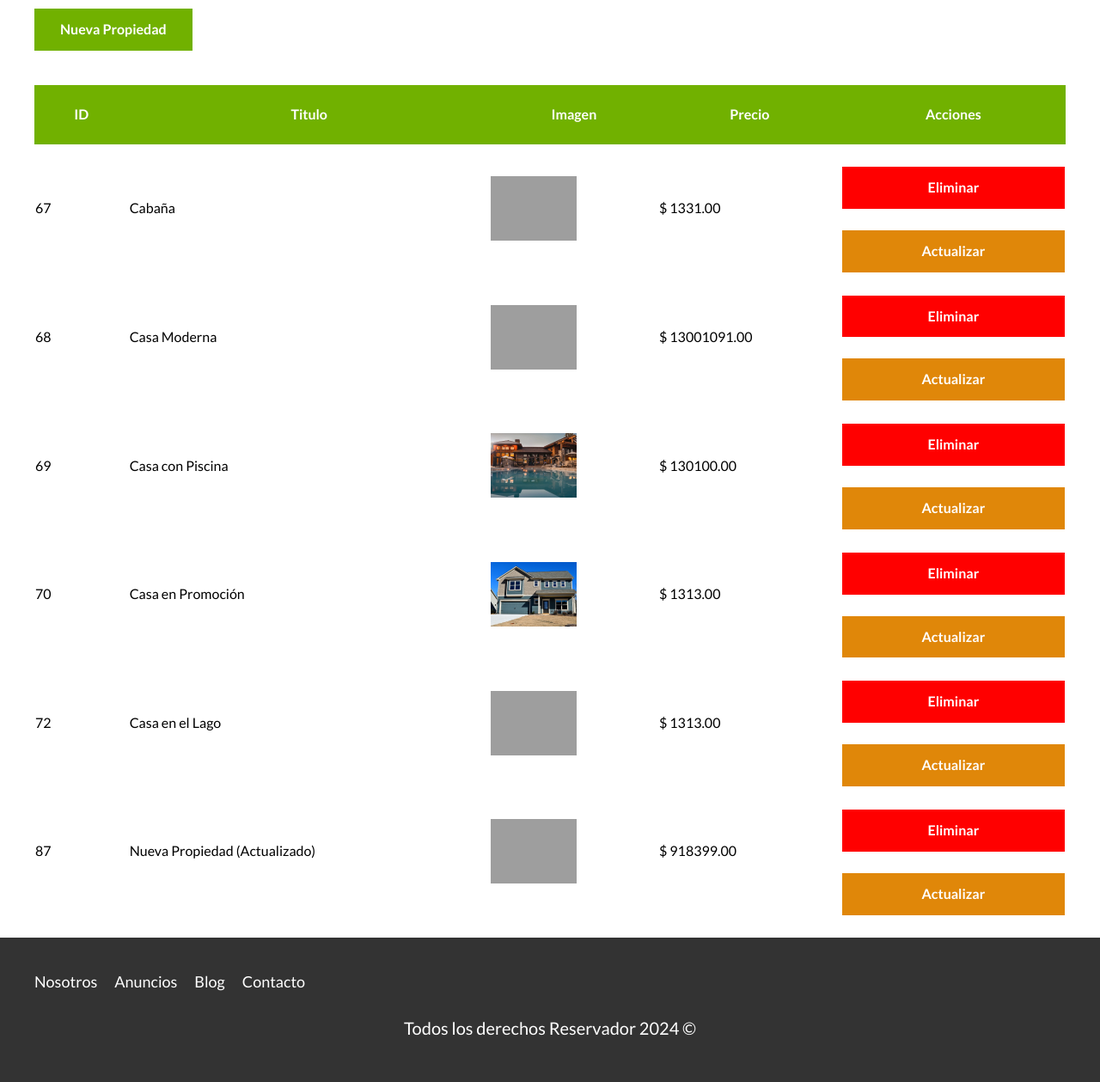
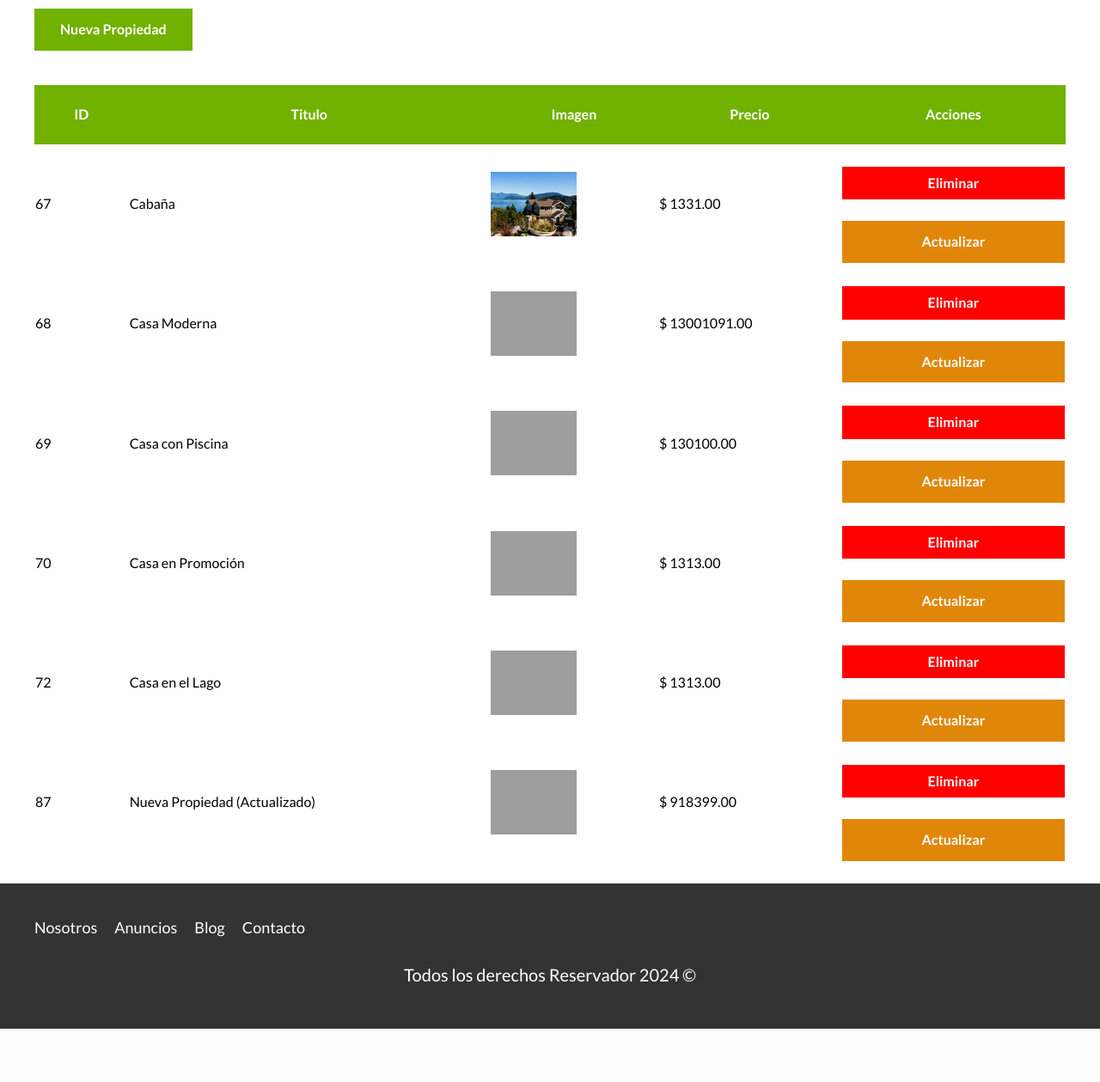
Before and after one commit to Miunich/CSS-Html5-Study, a PHP site: page /admin in a window 1280 px wide. Shown: the part 263-1522 px from the top of the page at 86% size. After the commit the page ends 1460 px from the top, so only its background shows below. Run offline with PHP 8.4, Linux system fonts and the light colour scheme; data comes from the database, SQL or seed files in the repository; grey boxes are pictures that could not be loaded.

Commit message:
Borrar datos de la base de datos y las imágenes

```diff
--- a/bienesraices_inicio/admin/index.php
+++ b/bienesraices_inicio/admin/index.php
@@ -16,21 +16,84 @@ $resultadoConsulta = mysqli_query($db, $query);
 $resultado = $_GET['resultado'] ?? null;
 
 
+
 //incluye un template
 require '../includes/funciones.php';
 include '../includes/templates/header.php';
+
+// if($_SERVER['REQUEST_METHOD'] === 'POST'){
+//     $id = $_POST['id'];
+//     $id = filter_var($id, FILTER_VALIDATE_INT);
+
+//     if($id){
+//         $query = "DELETE FROM propiedades WHERE id = $id";
+
+//         $resultadoConsulta = mysqli_query($db, $query);
+
+//         if($resultado){
+//             header('Location: /admin');
+//         }
+//     }
+// }
+
+if ($_SERVER['REQUEST_METHOD'] === 'POST') {
+    $id = $_POST['id'] ?? null;
+
+    if ($id) {
+        $id = filter_var($id, FILTER_VALIDATE_INT);
+
+        if ($id) {
+            // Obtener la propiedad antes de eliminar
+            $querySelect = "SELECT imagen FROM propiedades WHERE id = $id";
+            $resultadoSelect = mysqli_query($db, $querySelect);
+
+            if ($resultadoSelect && $propiedad = mysqli_fetch_assoc($resultadoSelect)) {
+                $imagen = $propiedad['imagen'];
+                if ($imagen && file_exists("../imagenes/" . $imagen)) {
+                    unlink("../imagenes/" . $imagen);
+                }
+
+                // Eliminar la propiedad
+                $queryDelete = "DELETE FROM propiedades WHERE id = $id";
+                $resultadoConsulta = mysqli_query($db, $queryDelete);
+
+                if ($resultadoConsulta) {
+                    header('Location: /admin');
+                    exit;
+                } else {
+                    echo "Error al eliminar la propiedad: " . mysqli_error($db);
+                }
+            } else {
+                echo "No se encontró la propiedad.";
+            }
+        } else {
+            echo "ID no válido.";
+        }
+    } else {
+        echo "No se recibió el ID.";
+    }
+}
+
+$query = "SELECT * FROM propiedades";
+$resultadoConsulta = mysqli_query($db, $query);
+
+if (!$resultadoConsulta) {
+    die("Error al realizar la consulta: " . mysqli_error($db));
+}
+
+
 ?>
 
 
 <main class="contenedor seccion">
     <h1>Administrador de Bienes Raíces</h1>
-    <?php if($resultado == '1'): ?>
+    <?php if ($resultado == '1'): ?>
         <p class="alerta exito">Anuncio creado correctamente</p>
-    <?php elseif($resultado == '2'): ?>
+    <?php elseif ($resultado == '2'): ?>
         <p class="alerta exito">Anuncio actualizado correctamente</p>
     <?php endif ?>
 
-    <a href="/admin/propiedades/crear.php" class="boton boton-verde" > Nueva Propiedad</a>
+    <a href="/admin/propiedades/crear.php" class="boton boton-verde"> Nueva Propiedad</a>
 
     <table class="propiedades">
         <thead>
@@ -44,14 +107,17 @@ include '../includes/templates/header.php';
         </thead>
 
         <tbody><!--Mostrar los resultados-->
-            <?php while($propiedad = mysqli_fetch_assoc($resultadoConsulta)): ?>
+            <?php while ($propiedad = mysqli_fetch_assoc($resultadoConsulta)): ?>
                 <tr>
                     <td><?php echo $propiedad['id']; ?></td>
                     <td><?php echo $propiedad['titulo']; ?></td>
                     <td> <img src="/imagenes/<?php echo $propiedad['imagen']; ?>" alt="" class="imagen-tabla"></td>
                     <td>$ <?php echo $propiedad['precio']; ?></td>
                     <td>
-                    <a href="#" class="boton-rojo-block">Eliminar</a>
+                        <form action="" method="POST" class="w-100">
+                            <input type="hidden" name="id" value="<?= $propiedad['id']; ?>">
+                            <input type="submit" class="boton-rojo-block" value="Eliminar">
+                        </form>
                         <a href="propiedades/actualizar.php?id=<?php echo $propiedad['id']; ?>" class="boton-amarillo-block">Actualizar</a>
                     </td>
                 </tr>
--- a/bienesraices_inicio/build/css/app.css
+++ b/bienesraices_inicio/build/css/app.css
@@ -375,6 +375,10 @@ h4 {
   text-align: right;
 }
 
+.w-100 {
+  width: 100%;
+}
+
 .boton-amarillo {
   background-color: #E08709;
   color: #FFFFFF;
@@ -437,6 +441,7 @@ h4 {
   display: block;
   border: none;
   background-color: #FF0000;
+  width: 100%;
 }
 .boton-rojo-block:hover {
   background-color: #cc0000;
--- a/bienesraices_inicio/src/scss/base/_botones.scss
+++ b/bienesraices_inicio/src/scss/base/_botones.scss
@@ -15,4 +15,5 @@
 .boton-rojo-block{
     @include boton($rojo,block);
     background-color: $rojo;
+    width: 100%;
 }
--- a/bienesraices_inicio/src/scss/base/_utilidades.scss
+++ b/bienesraices_inicio/src/scss/base/_utilidades.scss
@@ -9,3 +9,7 @@
 .alinear-derecha {
     text-align: right;
 }
+
+.w-100{
+    width: 100%;
+}
```
Also changed, not shown: bienesraices_inicio/imagenes/anuncio1.jpg (added), bienesraices_inicio/imagenes/anuncio3.jpg (deleted), bienesraices_inicio/imagenes/anuncio4.jpg (deleted), bienesraices_inicio/imagenes/anuncio5.jpg (added), bienesraices_inicio/imagenes/blog1.jpg (added), bienesraices_inicio/imagenes/blog2.jpg (deleted), bienesraices_inicio/imagenes/destacada2.jpg (deleted), bienesraices_inicio/imagenes/destacada3.jpg (deleted), 1 other file. Lines whose indentation alone changed are shown as unchanged.
